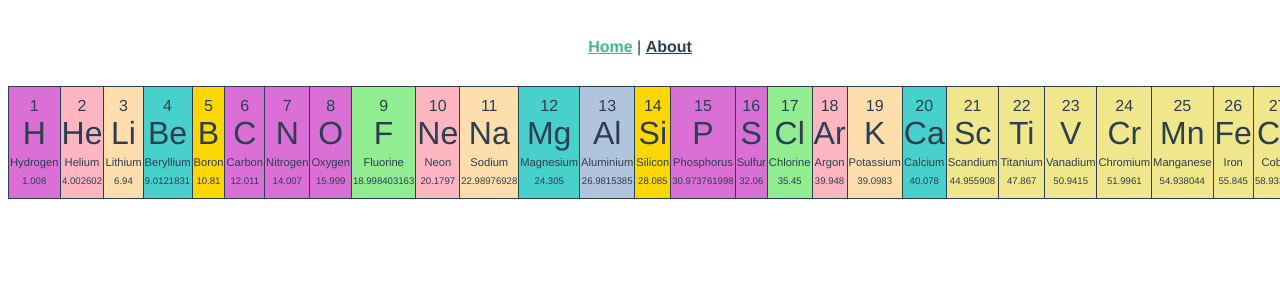
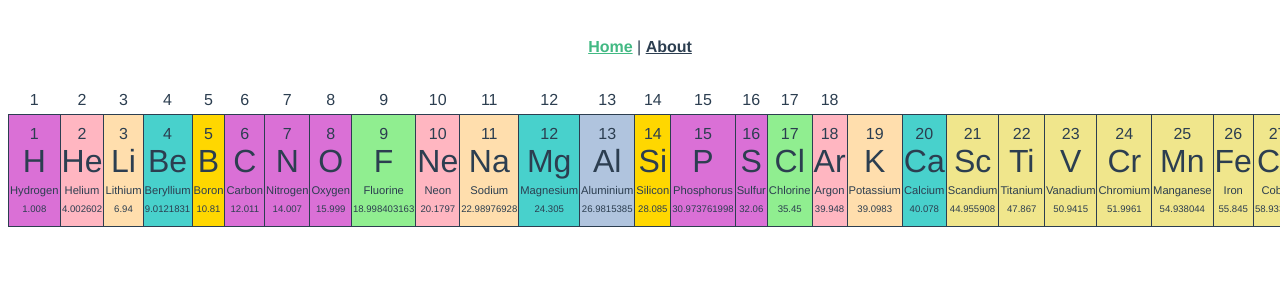
Before and after one commit to hmkainul/periodic-table, a Vue app: page /#/ in a window 1280 px wide. Shown: the top 300 px of the page. Built offline with nearby package versions, Linux system fonts and the light colour scheme.

Commit message:
Add headers for columns

```diff
--- a/src/components/PeriodicTable.vue
+++ b/src/components/PeriodicTable.vue
@@ -1,5 +1,8 @@
 <template>
   <table class="home">
+    <tr>
+      <td v-for="n in 18" v-bind:key="('group'+n)" class="group">{{ n }}</td>
+    </tr>
     <tr>
       <Cell v-bind:element="element" v-bind:key="element.symbol" v-for="element in elements"/>
     </tr>
@@ -30,4 +33,11 @@ table
   border-collapse collapse
   width 100%
   margin-bottom 20px
+
+.group
+  padding-top 5px
+  padding-bottom 5px
+
+.empty
+  border none
 </style>
```
